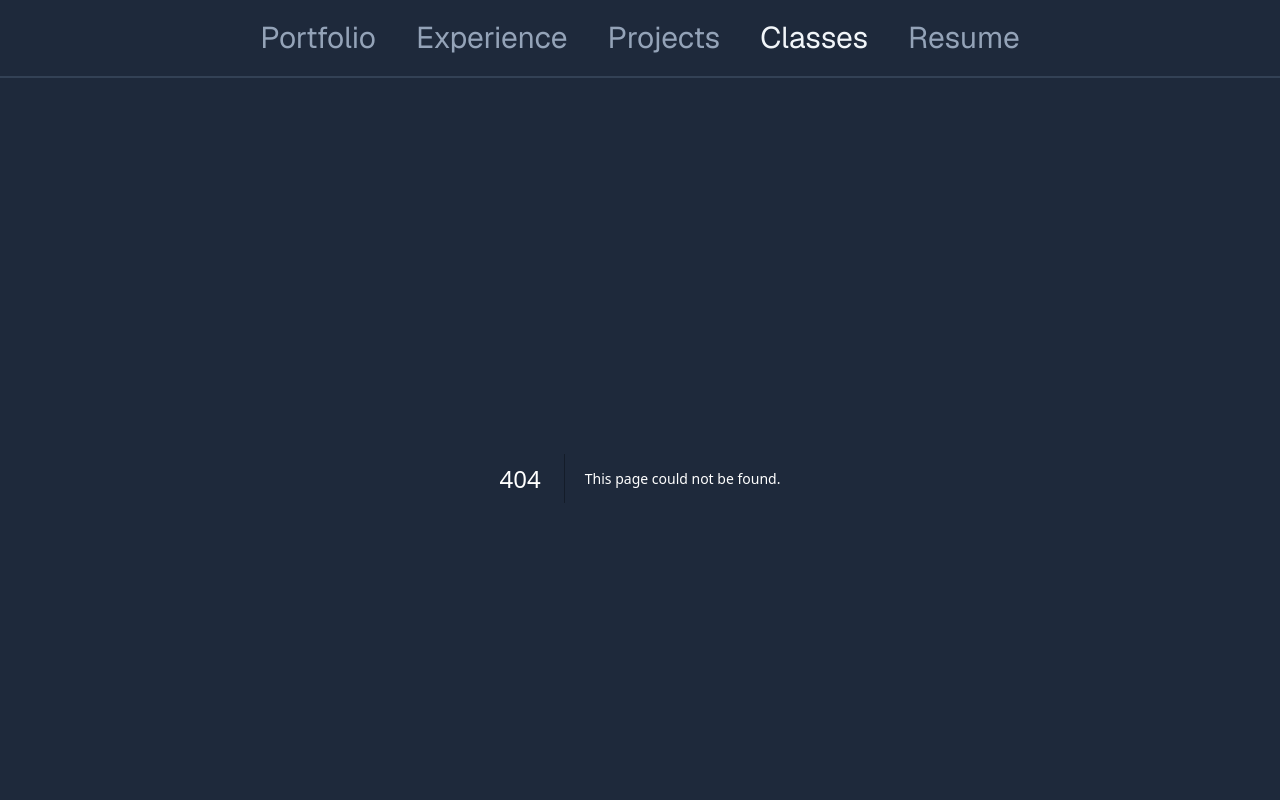
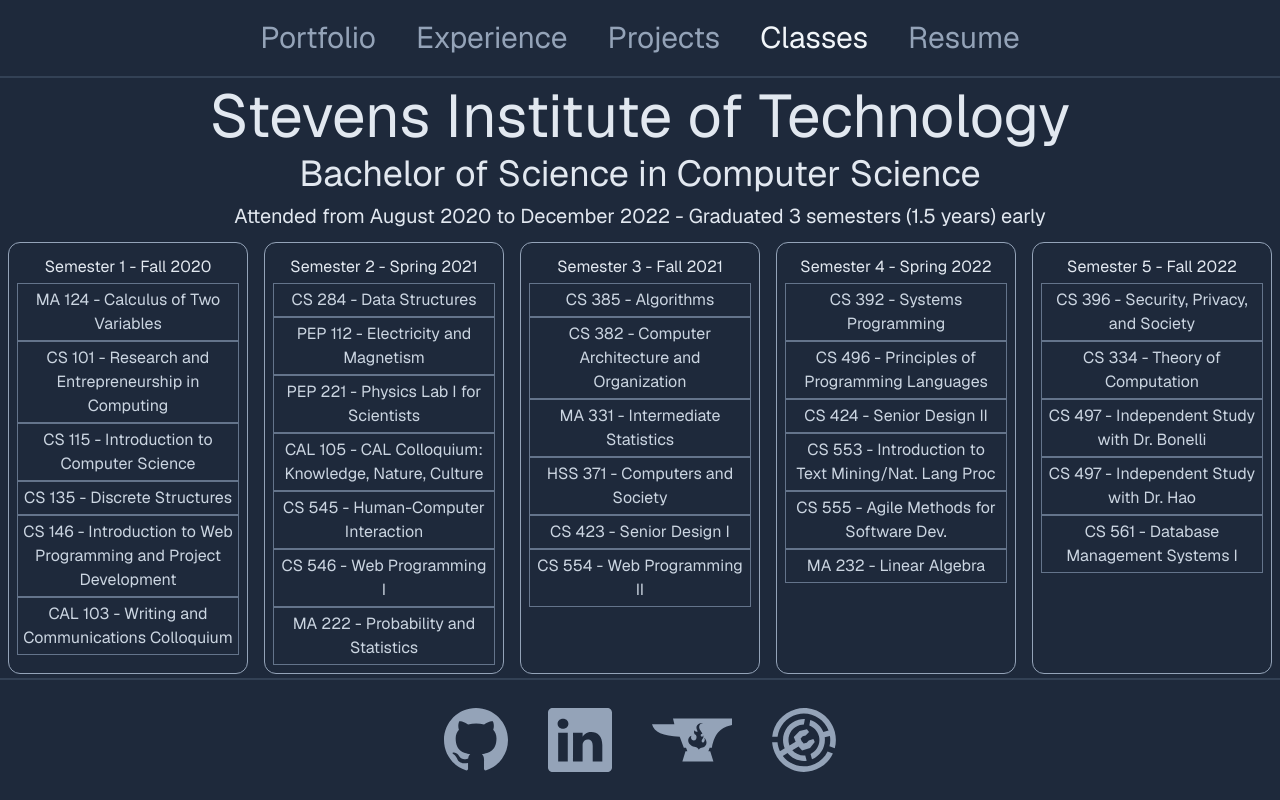
Before and after one commit to jackperry2187/NextPortfolio, a Next.js app: page /classes in a window 1280 px wide. Before the commit this address had no page. Shown: the top 800 px of the page. Built offline with nearby package versions, Linux system fonts and the light colour scheme.

Commit message:
Add classes

```diff
--- /dev/null
+++ b/src/app/classes/page.tsx
@@ -0,0 +1,103 @@
+const Classes = () => {
+    return (
+        <div className="flex flex-col text-center text-slate-200 py-1">
+            <h1 className="text-6xl p-1">Stevens Institute of Technology</h1>
+            <h2 className="text-4xl p-1">Bachelor of Science in Computer Science</h2>
+            <h3 className="text-xl p-1 pb-3">Attended from August 2020 to December 2022 - Graduated 3 semesters (1.5 years) early</h3>
+            <div className="grid grid-cols-1 grid-rows-5 lg:grid-cols-2 lg:grid-rows-3 xl:grid-cols-5 xl:grid-rows-1 gap-4 px-2 ">
+                {/* TODO: implement some cool way to show what skills were in what classes */}
+                <Semester>
+                    <SemesterTitle>Semester 1 - Fall 2020</SemesterTitle>
+                    <Element>MA 124 - Calculus of Two Variables</Element>
+                    <Element>CS 101 - Research and Entrepreneurship in Computing</Element>
+                    <Element>CS 115 - Introduction to Computer Science</Element>
+                    <Element>CS 135 - Discrete Structures</Element>
+                    <Element>CS 146 - Introduction to Web Programming and Project Development</Element>
+                    <Element>CAL 103 - Writing and Communications Colloquium</Element>
+                </Semester>
+                <Semester>
+                    <SemesterTitle>Semester 2 - Spring 2021</SemesterTitle>
+                    <Element>CS 284 - Data Structures</Element>
+                    <Element>PEP 112 - Electricity and Magnetism</Element>
+                    <Element>PEP 221 - Physics Lab I for Scientists</Element>
+                    <Element>CAL 105 - CAL Colloquium: Knowledge, Nature, Culture</Element>
+                    <Element>CS 545 - Human-Computer Interaction</Element>
+                    <Element>CS 546 - Web Programming I</Element>
+                    <Element>MA 222 - Probability and Statistics</Element>
+                </Semester>
+                <Semester>
+                    <SemesterTitle>Semester 3 - Fall 2021</SemesterTitle>
+                    <Element>CS 385 - Algorithms</Element>
+                    <Element>CS 382 - Computer Architecture and Organization</Element>
+                    <Element>MA 331 - Intermediate Statistics</Element>
+                    <Element>HSS 371 - Computers and Society</Element>
+                    <Element>CS 423 - Senior Design I</Element>
+                    <Element>CS 554 - Web Programming II</Element>
+                </Semester>
+                <Semester>
+                    <SemesterTitle>Semester 4 - Spring 2022</SemesterTitle>
+                    <Element>CS 392 - Systems Programming</Element>
+                    <Element>CS 496 - Principles of Programming Languages</Element>
+                    <Element>CS 424 - Senior Design II</Element>
+                    <Element>CS 553 - Introduction to Text Mining/Nat. Lang Proc</Element>
+                    <Element>CS 555 - Agile Methods for Software Dev.</Element>
+                    <Element>MA 232 - Linear Algebra</Element>
+                </Semester>
+                <Semester className="col-span-1 md:col-span-2 xl:col-span-1">
+                    <SemesterTitle>Semester 5 - Fall 2022</SemesterTitle>
+                    <Element>CS 396 - Security, Privacy, and Society</Element>
+                    <Element>CS 334 - Theory of Computation</Element>
+                    <Element>CS 497 - Independent Study with Dr. Bonelli</Element>
+                    <Element>CS 497 - Independent Study with Dr. Hao</Element>
+                    <Element>CS 561 - Database Management Systems I</Element>
+                </Semester>
+            </div>
+        </div>
+    )
+}
+
+export default Classes;
+
+const Semester = (
+    {
+        children,
+        className,
+    }: Readonly<{
+        children: React.ReactNode;
+        className?: string;
+    }>
+) => {
+    return (
+        <div className={"flex flex-col flex-grow border border-slate-400 rounded-xl p-2 " + (className ? className : '')}>
+            {children}
+        </div>
+    );
+}
+
+const SemesterTitle = (
+    {
+        children,
+    }: Readonly<{
+        children: React.ReactNode;
+    }>
+) => {
+    return (
+        <h2 className="p-1">
+            {children}
+        </h2>
+    );
+}
+
+const Element = (
+    {
+        children,
+    }: Readonly<{
+        children?: React.ReactNode;
+    }>
+) => {
+    return (
+        <div className="border border-slate-500 text-slate-300 p-1 text-wrap">
+            {children}
+        </div>
+    );
+}
```
